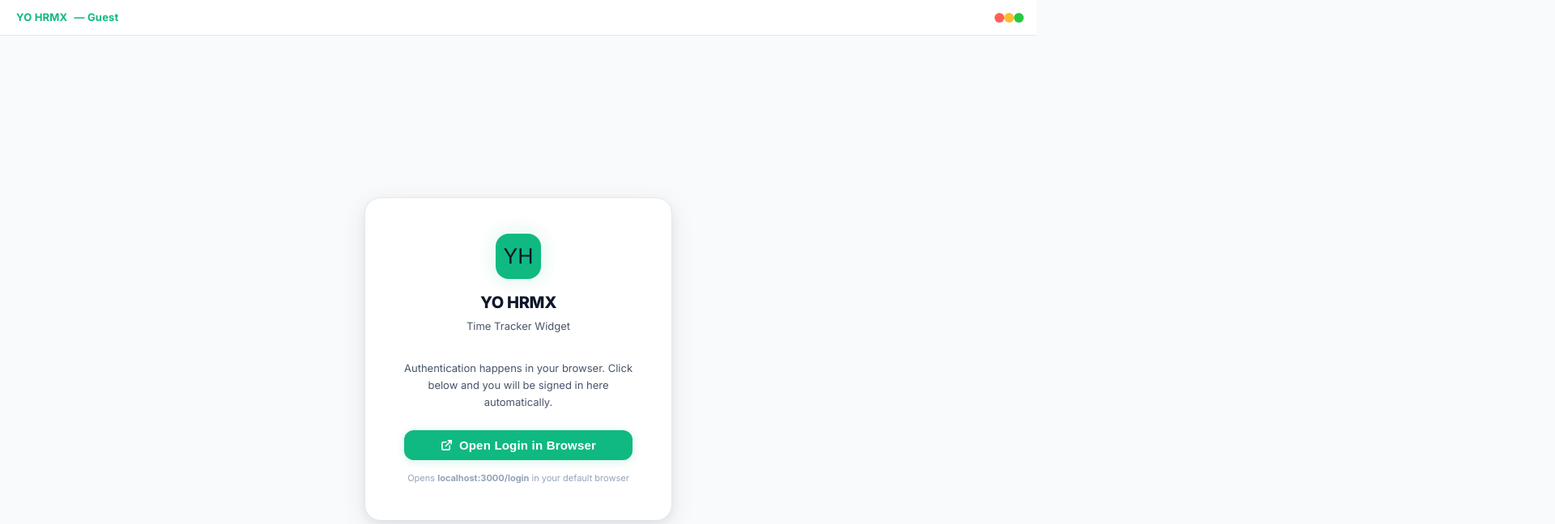
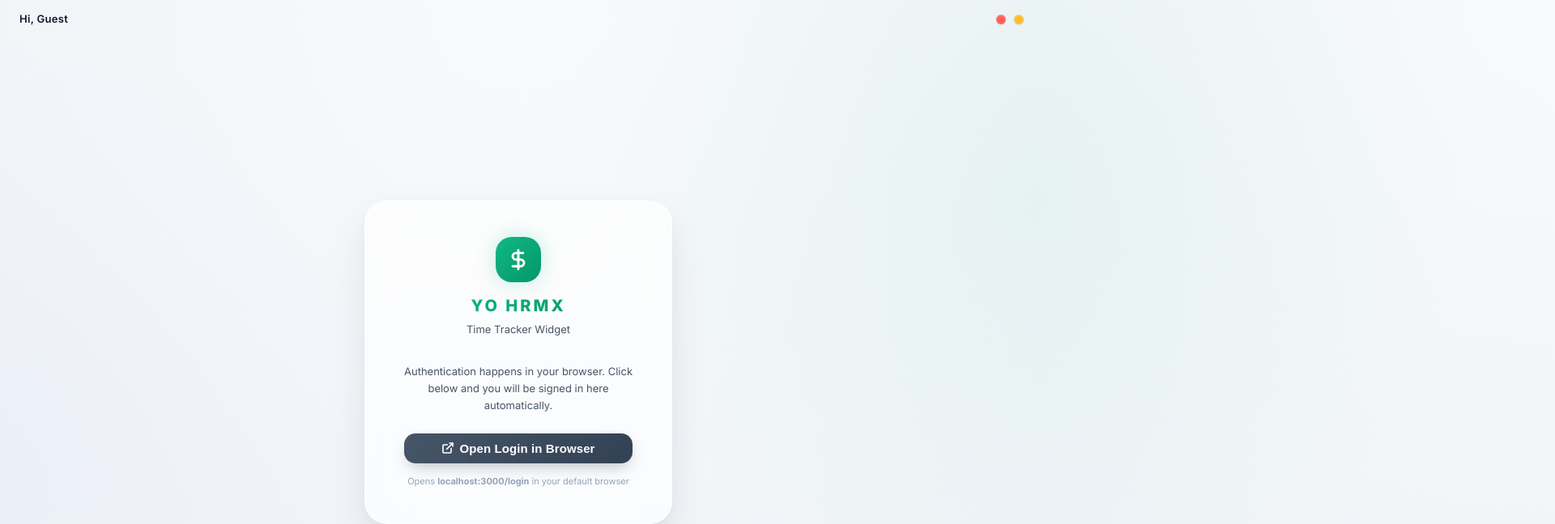
Before and after one commit to YoForex005/Time-Tracking-Desktop, a React (Vite) app: page / in a window 1280 px wide. Shown: the top 648 px of the page at 81% size, 1920 px wide, since content can reach past the window. Built offline with nearby package versions, Linux system fonts and the light colour scheme.

Commit message:
feat: Implement `useTimer` hook for managing time tracking, shift status, break data, and integrating idle/screen lock detection.

```diff
--- a/src/components/Titlebar.tsx
+++ b/src/components/Titlebar.tsx
@@ -6,20 +6,17 @@ export default function Titlebar({ userName }: TitlebarProps) {
     const eAPI = () => (window as unknown as { electronAPI?: Record<string, () => void> }).electronAPI;
     const handleClose = () => eAPI()?.close();
     const handleMin = () => eAPI()?.minimize();
-    const handleMax = () => eAPI()?.maximize();
 
     return (
         <div className="titlebar">
             <div className="titlebar__logo">
-                <span className="titlebar__brand">YO HRMX</span>
-                <span className="titlebar__user-label">— {userName}</span>
+                <span className="titlebar__user-label">Hi, {userName}</span>
             </div>
 
             <div className="titlebar__right">
-                <div className="titlebar__controls">
+                <div className="titlebar__controls" style={{ display: 'flex', gap: '10px', alignItems: 'center' }}>
                     <button className="titlebar__btn titlebar__btn--close" title="Close" onClick={handleClose} />
                     <button className="titlebar__btn titlebar__btn--min" title="Minimize" onClick={handleMin} />
-                    <button className="titlebar__btn titlebar__btn--max" title="Maximize" onClick={handleMax} />
                 </div>
             </div>
         </div>
--- a/src/index.css
+++ b/src/index.css
@@ -1,30 +1,31 @@
 @import url('https://fonts.googleapis.com/css2?family=Inter:wght@300;400;500;600;700;800&display=swap');
 
 /* ═══════════════════════════════════════════════════════════════
-   LIGHT THEME  (default)
-   Matches the website's clean, slate-based design language
+   MODERN GLASSMORPHIC THEME (Yo HRMX)
 ═══════════════════════════════════════════════════════════════ */
 :root {
-  /* Backgrounds */
-  --bg-app: #f8fafc;
-  --bg-surface: #ffffff;
-  --bg-card: #ffffff;
-  --bg-hover: #f1f5f9;
-  --bg-sidebar: #ffffff;
+  /* Brand Gradients */
+  --bg-app-gradient: radial-gradient(circle at top center, #f8fafc 0%, #eef2f6 100%);
+  --accent-gradient: linear-gradient(135deg, #10b981 0%, #059669 100%);
 
-  /* Accent — emerald, matching the website */
+  /* Glass Surfaces */
+  --bg-surface: rgba(255, 255, 255, 0.65);
+  --bg-card: rgba(255, 255, 255, 0.85);
+  --bg-hover: rgba(241, 245, 249, 0.7);
+
+  /* Accent — emerald */
   --accent: #10b981;
   --accent-dark: #059669;
   --accent-light: #34d399;
-  --accent-glow: rgba(16, 185, 129, 0.18);
+  --accent-glow: rgba(16, 185, 129, 0.25);
 
   /* Status colours */
   --success: #10b981;
-  --success-bg: rgba(16, 185, 129, 0.1);
+  --success-bg: rgba(16, 185, 129, 0.15);
   --warning: #f59e0b;
-  --warning-bg: rgba(245, 158, 11, 0.1);
+  --warning-bg: rgba(245, 158, 11, 0.15);
   --danger: #ef4444;
-  --danger-bg: rgba(239, 68, 68, 0.1);
+  --danger-bg: rgba(239, 68, 68, 0.15);
 
   /* Text */
   --text-primary: #0f172a;
@@ -32,19 +33,25 @@
   --text-muted: #94a3b8;
 
   /* Borders */
-  --border: #e2e8f0;
-  --border-hover: #cbd5e1;
+  --border: rgba(226, 232, 240, 0.6);
+  --border-hover: rgba(203, 213, 225, 0.8);
 
-  /* Shadows */
-  --shadow-sm: 0 1px 3px rgba(0, 0, 0, 0.06), 0 1px 2px rgba(0, 0, 0, 0.04);
-  --shadow-md: 0 4px 16px rgba(0, 0, 0, 0.07), 0 2px 6px rgba(0, 0, 0, 0.04);
-  --shadow-lg: 0 8px 32px rgba(0, 0, 0, 0.08), 0 4px 12px rgba(0, 0, 0, 0.05);
+  /* Soft Glowing Shadows */
+  --shadow-sm: 0 2px 8px rgba(15, 23, 42, 0.04), 0 1px 2px rgba(15, 23, 42, 0.02);
+  --shadow-md: 0 12px 32px rgba(15, 23, 42, 0.06), 0 4px 12px rgba(15, 23, 42, 0.03);
+  --shadow-lg: 0 20px 48px rgba(15, 23, 42, 0.08), 0 8px 16px rgba(15, 23, 42, 0.04);
+
+  /* Glowing Button Shadows */
+  --glow-success: 0 8px 20px -6px rgba(16, 185, 129, 0.4);
+  --glow-warning: 0 8px 20px -6px rgba(245, 158, 11, 0.4);
+  --glow-danger: 0 8px 20px -6px rgba(239, 68, 68, 0.4);
 
   /* Radius */
-  --radius-sm: 8px;
-  --radius-md: 12px;
-  --radius-lg: 16px;
-  --radius-xl: 20px;
+  --radius-sm: 10px;
+  --radius-md: 14px;
+  --radius-lg: 20px;
+  --radius-xl: 28px;
+  --radius-pill: 9999px;
 }
 
 /* ─── Reset ─────────────────────────────────────────────── */
@@ -65,12 +72,39 @@ body,
 
 body {
   font-family: 'Inter', -apple-system, BlinkMacSystemFont, sans-serif;
-  background: var(--bg-app);
+  background: var(--bg-app-gradient);
   color: var(--text-primary);
   line-height: 1.5;
   -webkit-font-smoothing: antialiased;
+  -moz-osx-font-smoothing: grayscale;
   user-select: none;
-  transition: background 0.25s, color 0.25s;
+  /* Optional subtle animated mesh background effect */
+  background-attachment: fixed;
+}
+
+/* Add a very soft ambient glow behind everything */
+body::before {
+  content: '';
+  position: absolute;
+  top: -50%;
+  right: -50%;
+  width: 100vw;
+  height: 100vw;
+  background: radial-gradient(circle, rgba(16, 185, 129, 0.05) 0%, transparent 60%);
+  pointer-events: none;
+  z-index: -1;
+}
+
+body::after {
+  content: '';
+  position: absolute;
+  bottom: -50%;
+  left: -50%;
+  width: 100vw;
+  height: 100vw;
+  background: radial-gradient(circle, rgba(129, 140, 248, 0.04) 0%, transparent 60%);
+  pointer-events: none;
+  z-index: -1;
 }
 
 /* ─── Titlebar ──────────────────────────────────────────── */
@@ -78,12 +112,11 @@ body {
   display: flex;
   align-items: center;
   justify-content: space-between;
-  height: 44px;
-  padding: 0 16px 0 20px;
-  background: var(--bg-surface);
-  border-bottom: 1px solid var(--border);
+  height: 48px;
+  padding: 0 16px 0 24px;
+  background: transparent;
+  /* border-bottom removed for seamless look */
   -webkit-app-region: drag;
-  transition: background 0.25s, border-color 0.25s;
 }
 
 .titlebar__logo {
@@ -91,14 +124,18 @@ body {
   align-items: center;
   gap: 8px;
   font-size: 13px;
-  font-weight: 700;
+  font-weight: 800;
   color: var(--accent);
-  letter-spacing: 0.2px;
+  letter-spacing: 0.3px;
 }
 
-.titlebar__logo svg {
-  width: 16px;
-  height: 16px;
+.titlebar__brand {
+  color: var(--accent);
+}
+
+.titlebar__user-label {
+  color: var(--text-primary);
+  font-weight: 600;
 }
 
 .titlebar__right {
@@ -108,34 +145,18 @@ body {
   -webkit-app-region: no-drag;
 }
 
-/* ─── Layout ────────────────────────────────────────────── */
-.layout {
-  display: flex;
-  flex-direction: column;
-  height: calc(100vh - 44px);
-}
-
-/* ─── Main content ─────────────────────────────────────── */
-.main {
-  flex: 1;
-  overflow-y: auto;
-  padding: 16px;
-  background: var(--bg-app);
-  scrollbar-width: thin;
-  scrollbar-color: var(--border) transparent;
-}
-
 .titlebar__btn {
   width: 12px;
   height: 12px;
   border-radius: 50%;
   border: none;
   cursor: pointer;
-  transition: opacity 0.15s;
+  transition: all 0.2s cubic-bezier(0.34, 1.56, 0.64, 1);
+  box-shadow: inset 0 1px 2px rgba(255, 255, 255, 0.4), 0 1px 2px rgba(0, 0, 0, 0.1);
 }
 
 .titlebar__btn:hover {
-  opacity: 0.75;
+  transform: scale(1.15);
 }
 
 .titlebar__btn--close {
@@ -154,69 +175,60 @@ body {
 .layout {
   display: flex;
   flex-direction: column;
-  height: calc(100vh - 44px);
+  height: calc(100vh - 48px);
 }
 
 /* ─── Main content ─────────────────────────────────────── */
 .main {
   flex: 1;
   overflow-y: auto;
-  padding: 16px;
-  background: var(--bg-app);
-  scrollbar-width: thin;
-  scrollbar-color: var(--border) transparent;
-  transition: background 0.25s;
-}
-
-.page-header {
-  margin-bottom: 24px;
-}
-
-.page-header h1 {
-  font-size: 21px;
-  font-weight: 700;
-  color: var(--text-primary);
-}
-
-.page-header p {
-  font-size: 13px;
-  color: var(--text-secondary);
-  margin-top: 3px;
+  padding: 16px 24px;
+  /* Transparent so the body gradient shows through */
+  background: transparent;
+  scrollbar-width: none;
+  /* Hide scrollbar for cleaner look if not needed */
 }
 
 /* ─── Status Badge ─────────────────────────────────────── */
 .status-badge {
   display: inline-flex;
   align-items: center;
-  gap: 6px;
-  padding: 4px 12px;
-  border-radius: 20px;
+  gap: 8px;
+  padding: 6px 16px;
+  border-radius: var(--radius-pill);
   font-size: 11px;
-  font-weight: 600;
-  letter-spacing: 0.5px;
+  font-weight: 700;
+  letter-spacing: 0.8px;
   text-transform: uppercase;
+  backdrop-filter: blur(12px);
+  border: 1px solid rgba(255, 255, 255, 0.5);
+  box-shadow: var(--shadow-sm);
 }
 
 .status-badge .dot {
-  width: 6px;
-  height: 6px;
+  width: 8px;
+  height: 8px;
   border-radius: 50%;
   animation: pulse 2s infinite;
+  box-shadow: 0 0 8px currentColor;
 }
 
 .status-badge.stopped {
-  background: var(--bg-hover);
+  background: rgba(241, 245, 249, 0.8);
   color: var(--text-muted);
+  border-color: rgba(226, 232, 240, 0.6);
 }
 
 .status-badge.stopped .dot {
   background: var(--text-muted);
   animation: none;
+  box-shadow: none;
 }
 
 .status-badge.working {
-  background: var(--success-bg);
+  background: rgba(16, 185, 129, 0.12);
   color: var(--success);
+  border-color: rgba(16, 185, 129, 0.2);
 }
 
 .status-badge.working .dot {
@@ -224,8 +236,9 @@ body {
 }
 
 .status-badge.on_break {
-  background: var(--warning-bg);
+  background: rgba(245, 158, 11, 0.12);
   color: var(--warning);
+  border-color: rgba(245, 158, 11, 0.2);
 }
 
 .status-badge.on_break .dot {
@@ -241,73 +254,74 @@ body {
   }
 
   50% {
-    opacity: .5;
-    transform: scale(.8);
+    opacity: 0.6;
+    transform: scale(0.85);
+    box-shadow: 0 0 2px currentColor;
   }
 }
 
 /* ─── Timer Card ───────────────────────────────────────── */
 .timer-card {
   background: var(--bg-card);
+  backdrop-filter: blur(24px);
+  -webkit-backdrop-filter: blur(24px);
   border: 1px solid var(--border);
   border-radius: var(--radius-xl);
-  padding: 36px 40px;
-  margin-bottom: 20px;
+  padding: 32px;
+  margin-bottom: 24px;
   display: flex;
   flex-direction: column;
   align-items: center;
-  gap: 24px;
+  gap: 16px;
   position: relative;
   overflow: hidden;
-  box-shadow: var(--shadow-sm);
-  transition: background 0.25s, border-color 0.25s;
+  box-shadow: var(--shadow-md), inset 0 1px 0 rgba(255, 255, 255, 0.6);
+  transition: transform 0.3s cubic-bezier(0.34, 1.56, 0.64, 1), box-shadow 0.3s;
 }
 
-/* Subtle top glow accent */
-.timer-card::before {
-  content: '';
-  position: absolute;
-  top: 0;
-  left: 10%;
-  right: 10%;
-  height: 2px;
-  background: linear-gradient(90deg, transparent, var(--accent), transparent);
-  border-radius: 2px;
+.timer-card:hover {
+  transform: translateY(-2px);
+  box-shadow: var(--shadow-lg), inset 0 1px 0 rgba(255, 255, 255, 0.8);
 }
 
 .timer-display {
-  font-size: 68px;
+  font-size: 46px;
   font-weight: 800;
   color: var(--text-primary);
   letter-spacing: -2px;
   font-variant-numeric: tabular-nums;
   line-height: 1;
   text-align: center;
-  transition: color 0.3s;
+  transition: color 0.4s ease, transform 0.4s ease;
+  position: relative;
 }
 
 .timer-display.working {
   color: var(--success);
+  text-shadow: 0 4px 16px rgba(16, 185, 129, 0.3);
 }
 
 .timer-display.on_break {
   color: var(--warning);
+  text-shadow: 0 4px 16px rgba(245, 158, 11, 0.3);
 }
 
 .timer-display.stopped {
-  color: var(--text-muted);
+  color: var(--text-primary);
 }
 
 .timer-sub {
-  font-size: 12px;
-  color: var(--text-muted);
-  margin-top: -18px;
+  font-size: 11px;
+  font-weight: 500;
+  color: var(--text-secondary);
+  margin-top: -10px;
   text-align: center;
+  margin-bottom: 6px;
 }
 
 .timer-actions {
   display: flex;
-  gap: 10px;
+  gap: 8px;
   justify-content: center;
   flex-wrap: nowrap;
   width: 100%;
@@ -317,86 +331,97 @@ body {
 .btn {
   display: inline-flex;
   align-items: center;
-  gap: 8px;
-  padding: 10px 24px;
+  justify-content: center;
+  gap: 6px;
+  padding: 10px 14px;
   border-radius: var(--radius-md);
-  font-size: 13px;
-  font-weight: 600;
+  font-size: 11.5px;
+  font-weight: 700;
   border: none;
   cursor: pointer;
-  transition: all 0.2s cubic-bezier(0.34, 1.56, 0.64, 1);
-  letter-spacing: 0.2px;
+  transition: all 0.25s cubic-bezier(0.34, 1.56, 0.64, 1);
+  letter-spacing: 0.1px;
+  flex: 1;
 }
 
 .btn:active {
-  transform: scale(0.97);
+  transform: scale(0.96);
 }
 
 .btn:disabled {
-  opacity: 0.4;
+  opacity: 0.5;
   cursor: not-allowed;
-  transform: none;
+  transform: none !important;
+  box-shadow: none !important;
+  filter: grayscale(0.5);
 }
 
 .btn svg {
-  width: 15px;
-  height: 15px;
+  width: 16px;
+  height: 16px;
   flex-shrink: 0;
+  margin-right: -2px;
 }
 
 .btn-primary {
-  background: var(--accent);
-  color: white;
-  box-shadow: 0 2px 12px var(--accent-glow);
+  background: linear-gradient(135deg, #475569, #334155);
+  color: #ffffff;
+  box-shadow: 0 8px 20px -6px rgba(71, 85, 105, 0.4);
 }
 
 .btn-primary:hover:not(:disabled) {
-  background: var(--accent-dark);
-  transform: translateY(-1px);
-  box-shadow: 0 4px 20px var(--accent-glow);
+  transform: translateY(-2px);
+  box-shadow: 0 12px 24px -6px rgba(71, 85, 105, 0.5);
 }
 
 .btn-success {
-  background: linear-gradient(135deg, #22c55e, #16a34a);
-  color: white;
-  box-shadow: 0 2px 12px var(--success-bg);
+  background: var(--accent-gradient);
+  color: #ffffff;
+  box-shadow: var(--glow-success);
 }
 
 .btn-success:hover:not(:disabled) {
-  transform: translateY(-1px);
-  box-shadow: 0 4px 20px rgba(34, 197, 94, 0.3);
+  transform: translateY(-2px);
+  box-shadow: 0 12px 24px -6px rgba(16, 185, 129, 0.5);
+  background: linear-gradient(135deg, #34d399, #10b981);
 }
 
 .btn-warning {
-  background: linear-gradient(135deg, #f59e0b, #d97706);
-  color: white;
+  background: linear-gradient(135deg, #fbbf24, #f59e0b);
+  color: #ffffff;
+  box-shadow: var(--glow-warning);
 }
 
 .btn-warning:hover:not(:disabled) {
-  transform: translateY(-1px);
-  box-shadow: 0 4px 20px rgba(245, 158, 11, 0.3);
+  transform: translateY(-2px);
+  box-shadow: 0 12px 24px -6px rgba(245, 158, 11, 0.5);
 }
 
 .btn-danger {
-  background: linear-gradient(135deg, #ef4444, #dc2626);
-  color: white;
+  background: linear-gradient(135deg, #f87171, #ef4444);
+  color: #ffffff;
+  box-shadow: var(--glow-danger);
 }
 
 .btn-danger:hover:not(:disabled) {
-  transform: translateY(-1px);
-  box-shadow: 0 4px 20px rgba(239, 68, 68, 0.3);
+  transform: translateY(-2px);
+  box-shadow: 0 12px 24px -6px rgba(239, 68, 68, 0.5);
 }
 
 .btn-ghost {
-  background: transparent;
+  background: rgba(255, 255, 255, 0.5);
   color: var(--text-secondary);
   border: 1px solid var(--border);
+  backdrop-filter: blur(8px);
+  box-shadow: var(--shadow-sm);
 }
 
 .btn-ghost:hover:not(:disabled) {
-  background: var(--bg-hover);
+  background: #ffffff;
   color: var(--text-primary);
   border-color: var(--border-hover);
+  box-shadow: var(--shadow-md);
+  transform: translateY(-1px);
 }
 
 /* ─── Stats Grid ───────────────────────────────────────── */
--- a/src/pages/LoginPage.tsx
+++ b/src/pages/LoginPage.tsx
@@ -147,10 +147,14 @@ export default function LoginPage({ onLogin }: LoginPageProps) {
 
     return (
         <div className="login-page">
-            <div className="login-card" style={{ textAlign: 'center', maxWidth: 380 }}>
+            <div className="login-card" style={{ textAlign: 'center', maxWidth: 380, background: 'rgba(255, 255, 255, 0.65)', backdropFilter: 'blur(24px)', border: '1px solid rgba(255,255,255,0.8)' }}>
                 <div className="login__brand">
-                    <div className="login__brand-icon">YH</div>
-                    <h1>YO HRMX</h1>
+                    <div className="login__brand-icon" style={{ background: 'var(--accent-gradient)', color: '#fff' }}>
+                        <svg viewBox="0 0 24 24" fill="none" stroke="currentColor" strokeWidth="2.5" strokeLinecap="round" strokeLinejoin="round" style={{ width: 28, height: 28 }}>
+                            <path d="M12 2v20M17 5H9.5a3.5 3.5 0 0 0 0 7h5a3.5 3.5 0 0 1 0 7H6" />
+                        </svg>
+                    </div>
+                    <h1 style={{ letterSpacing: '0.15em', background: 'var(--accent-gradient)', WebkitBackgroundClip: 'text', WebkitTextFillColor: 'transparent' }}>YO HRMX</h1>
                     <p>Time Tracker Widget</p>
                 </div>
 
@@ -172,13 +176,14 @@ export default function LoginPage({ onLogin }: LoginPageProps) {
                     <>
                         <div
                             style={{
-                                background: 'var(--accent-glow)',
-                                border: '1px solid var(--accent)',
+                                background: 'rgba(16, 185, 129, 0.1)',
+                                border: '1px solid rgba(16, 185, 129, 0.2)',
                                 borderRadius: 12,
                                 padding: '14px 16px',
                                 marginBottom: 20,
                                 fontSize: 13,
                                 color: 'var(--accent-dark)',
+                                backdropFilter: 'blur(10px)'
                             }}
                         >
                             Browser opened. Sign in on the website and this window will update automatically.
```
Also changed, not shown: src/hooks/useTimer.ts (+9 -4 lines), src/pages/Dashboard.tsx (+50 -64 lines), 1 other file (tests, documents, lock files or other folders).
